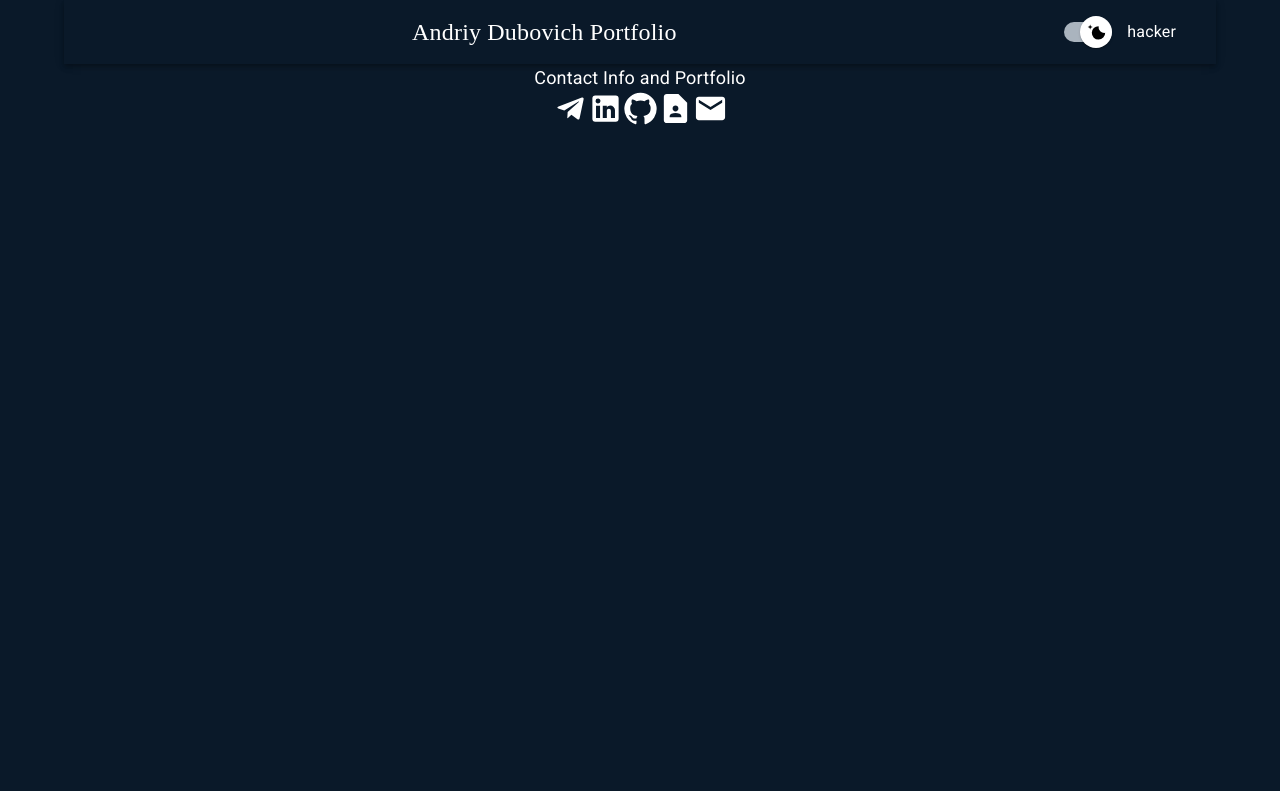
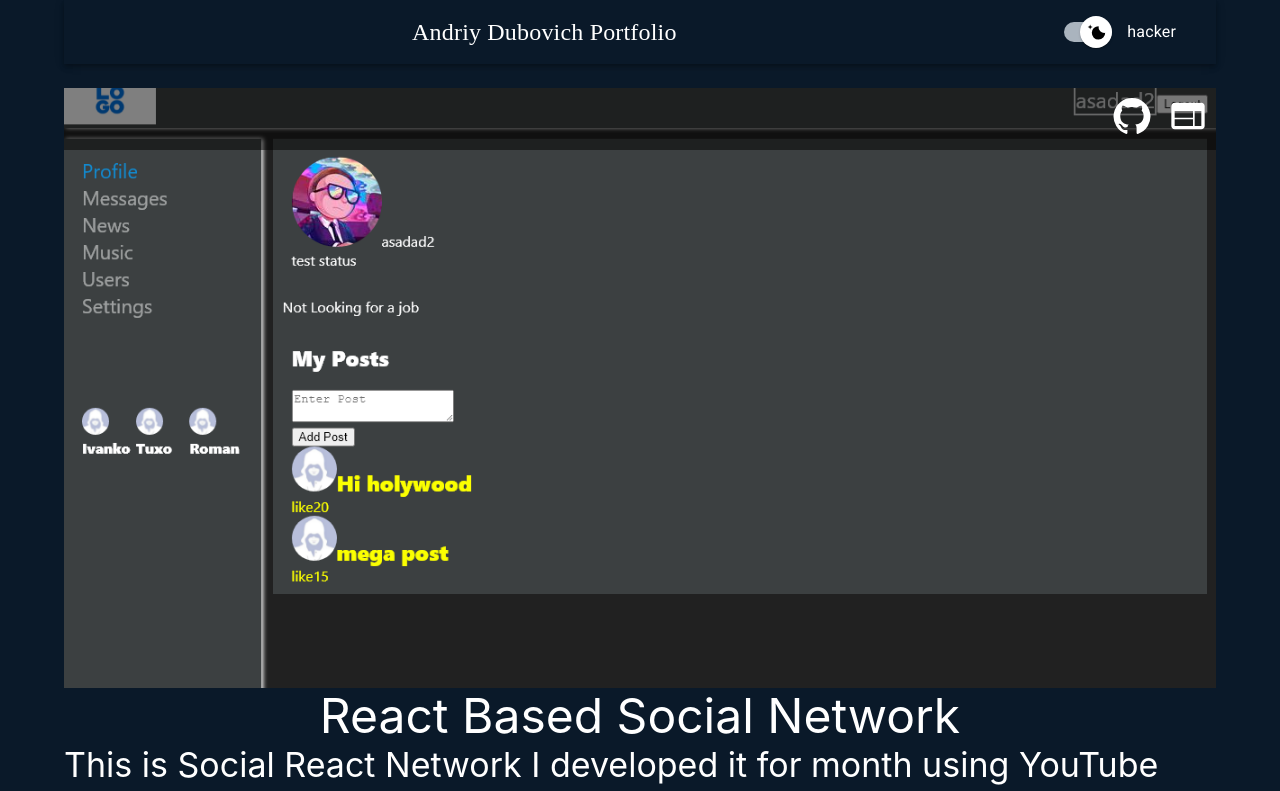
Before and after one commit to AndriyDubovichWork/Portfolio, a React (Create React App) app: page /Portfolio/project/1 in a window 1280 px wide. Shown: the top 791 px of the page. Built offline with nearby package versions, Linux system fonts and the light colour scheme; a web font is replaced by a local one.

Commit message:
Main Info

```diff
--- a/public/index.html
+++ b/public/index.html
@@ -50,7 +50,7 @@
       work correctly both with client-side routing and a non-root public URL.
       Learn how to configure a non-root public URL by running `npm run build`.
     -->
-    <title>React App</title>
+    <title>Portfolio</title>
   </head>
   <body>
     <noscript>You need to enable JavaScript to run this app.</noscript>
--- a/src/Components/Body/BodyMainInfoImg.jsx
+++ b/src/Components/Body/BodyMainInfoImg.jsx
@@ -18,7 +18,7 @@ const BodyMainInfoImg = (props) => {
           fontFamily: 'Bakbak One',
         }}
       >
-        Hello my name is Andriy Dubovich and I'm {props.MyAge}
+        Hello my name is Andriy Dubovich <br /> I'm React Developer
         <br />
         I'm from Ukraine{' '}
         <img
--- a/src/Components/Project/Project.jsx
+++ b/src/Components/Project/Project.jsx
@@ -44,7 +44,11 @@ const Project = (props) => {
         sx={{ mt: 3 }}
       >
         <ImageListItem key={'img'}>
-          <img style={{ height: '600px', width: '90vw' }} src={project.img} />
+          <img
+            style={{ height: '600px', width: '90vw' }}
+            src={project.img}
+            loading='lazy'
+          />
           <ImageListItemBar
             title={''}
             sx={{ color: '#000' }}
--- a/src/Redux/MainPageReducer.js
+++ b/src/Redux/MainPageReducer.js
@@ -75,7 +75,7 @@ let initialState = {
       description:
         'Simple API based project.You can choose country or state and it will show info about dead from covid and infected.Used some University API so data can be dont 100% true',
       github: 'https://github.com/AndriyDubovichWork/React-Covid-data-from-API',
-      website: '',
+      website: 'https://andriydubovichwork.github.io/ReactCovidDataFromAPI/',
       usedTechnologies: [
         ['HTML', '5'],
         ['CSS', '3'],
--- a/src/index.js
+++ b/src/index.js
@@ -6,7 +6,7 @@ import { BrowserRouter } from 'react-router-dom';
 
 ReactDOM.render(
   <React.StrictMode>
-    <BrowserRouter>
+    <BrowserRouter basename='/Portfolio'>
       <App />
     </BrowserRouter>
   </React.StrictMode>,
```
Also changed, not shown: package.json (+7 -1 lines), 2 other files (tests, documents, lock files or other folders).
